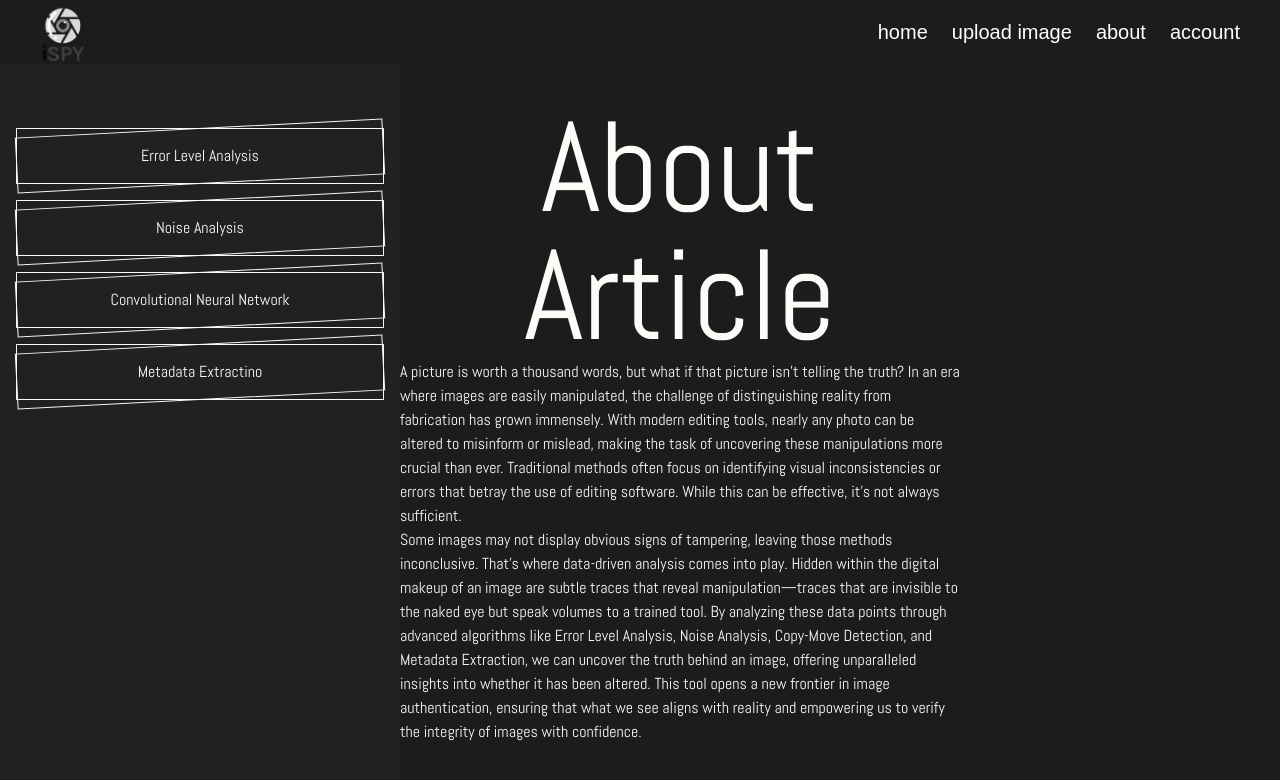
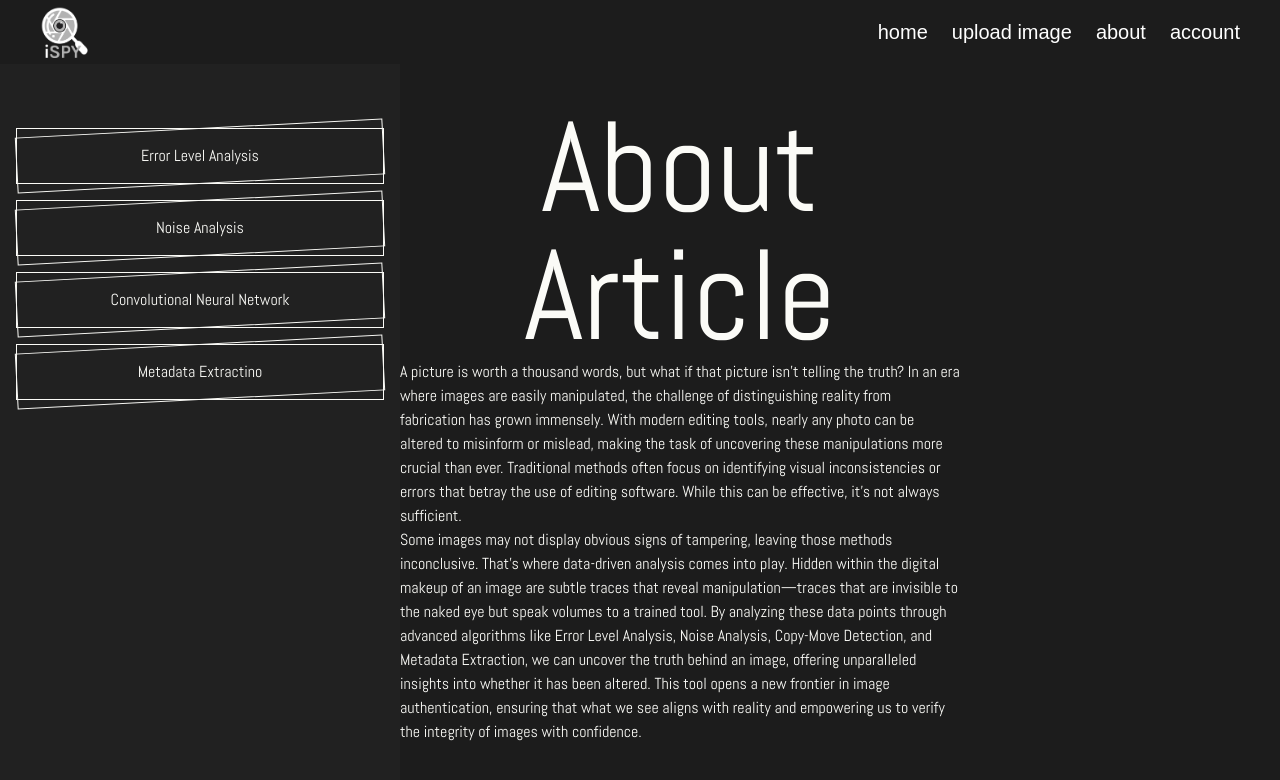
Before and after one commit to anastasialukavsky/ispy, a React (Vite) app: page /about in a window 1280 px wide. Shown: the top 780 px of the page. Built offline with nearby package versions, Linux system fonts and the light colour scheme; no server answers; a web font is replaced by a local one; what opencv-react would draw is missing.

Commit message:
Add light logo, minor style fixies

```diff
--- a/src/UI/Logo.tsx
+++ b/src/UI/Logo.tsx
@@ -1,14 +1,25 @@
-import React from 'react'
-import { useNavigate } from 'react-router-dom'
+import React from 'react';
+import { useLocation, useNavigate } from 'react-router-dom';
 
-export const Logo = () =>{
-  const navigate = useNavigate()
+export const Logo = () => {
+  const navigate = useNavigate();
+  const location = useLocation();
+
+  const getLogoColor = () => {
+    switch (location.pathname) {
+      case '/':
+        return 'public/assets/logggo.png';
+      default:
+        return 'public/assets/ispy_logo_light.png';
+    }
+  };
+
   const handleLogoClick = () => {
-    navigate('/')
-  }
+    navigate('/');
+  };
   return (
-    <div className='block w-14'>
-      <img src="public/assets/logggo.png" alt="" onClick={handleLogoClick}/>
+    <div className='block w-12'>
+      <img src={getLogoColor()} alt='' onClick={handleLogoClick} />
     </div>
-  )
-}
+  );
+};
```
Also changed, not shown: public/assets/ispy_logo_light.png (added).
